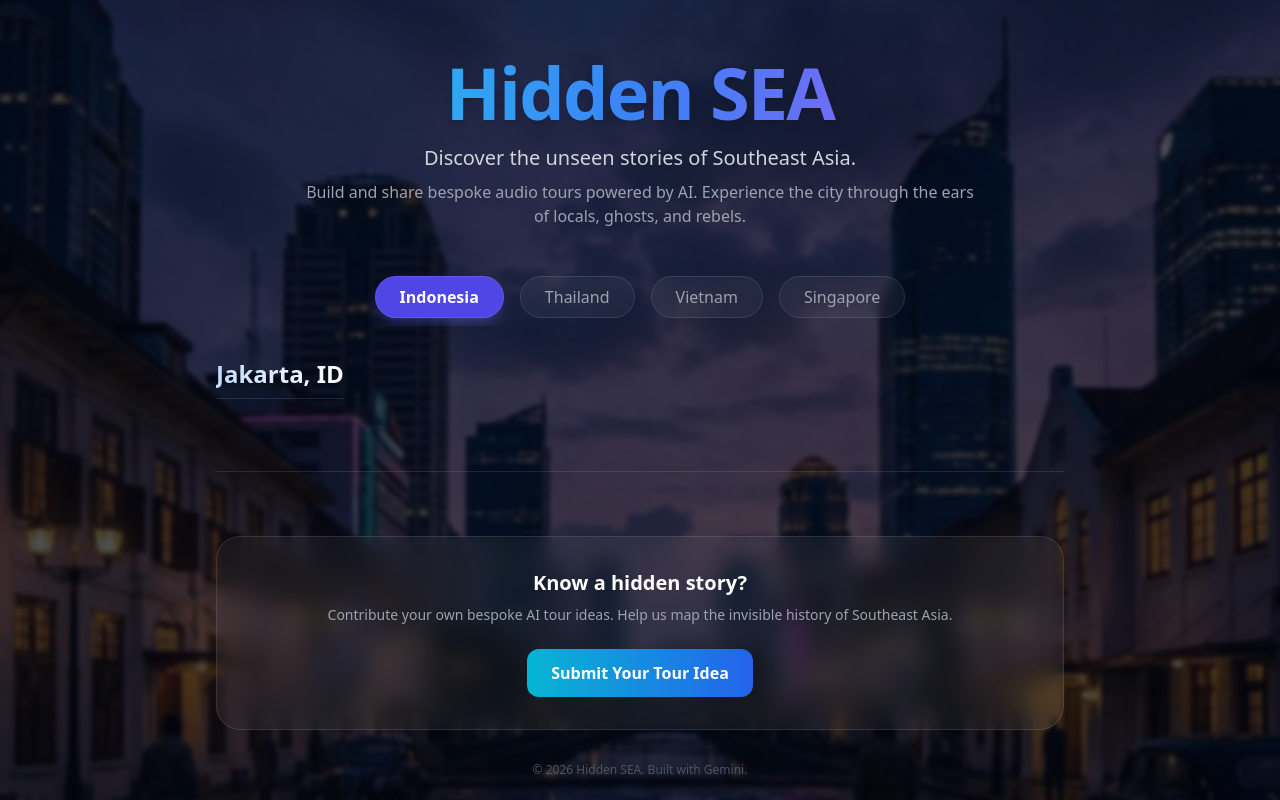
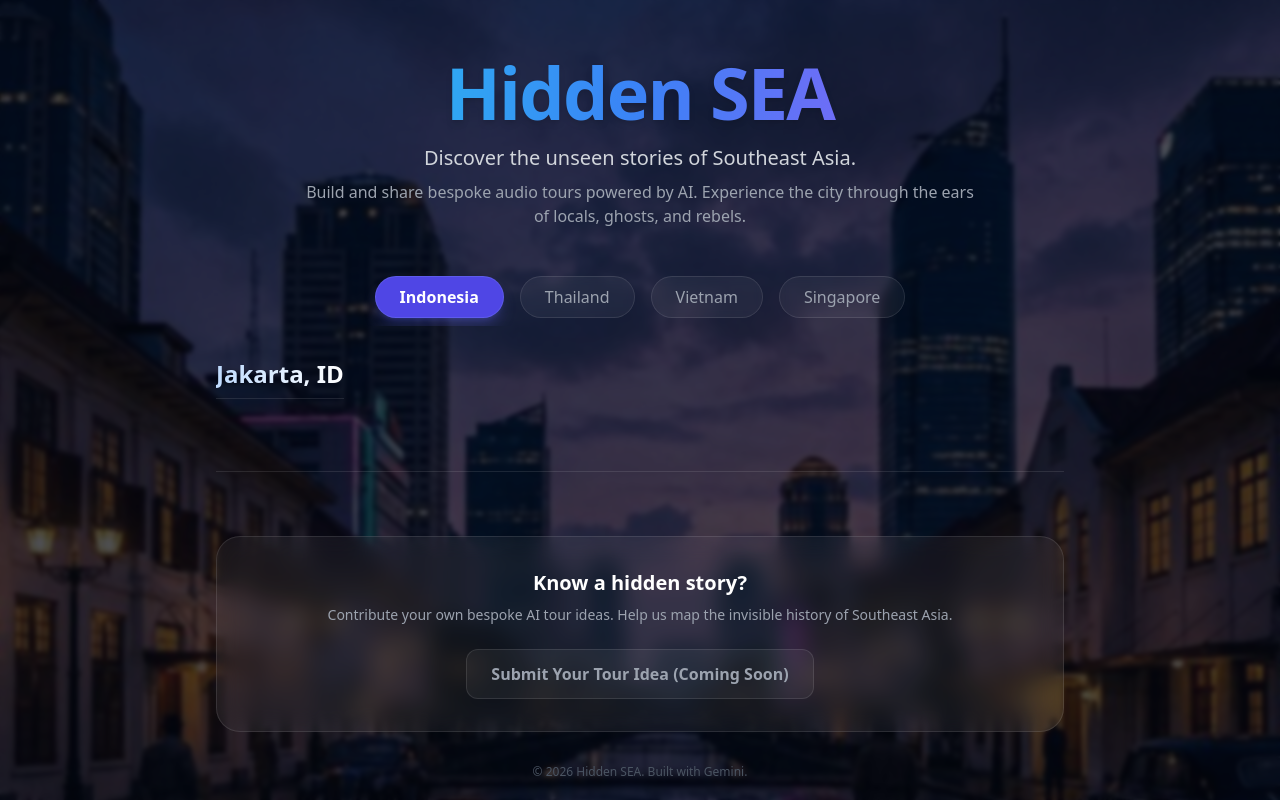
Before and after one commit to aanantha-3169/hiddenseas, a Flask app: template templates/index.html in a window 1280 px wide. Run offline with Flask 3, Linux system fonts and the light colour scheme; the template is opened without the code that fills it, so the values that code supplies are empty; some libraries are stand-ins or nearby versions.

Commit message:
update submit button

```diff
--- a/templates/index.html
+++ b/templates/index.html
@@ -102,10 +102,10 @@
                 <h3 class="text-xl font-bold mb-2 text-white">Know a hidden story?</h3>
                 <p class="text-gray-400 mb-6 text-sm">Contribute your own bespoke AI tour ideas. Help us map the
                     invisible history of Southeast Asia.</p>
-                <a href="mailto:contribute@hiddensea.io"
-                    class="inline-flex items-center px-6 py-3 rounded-xl bg-gradient-to-r from-cyan-500 to-blue-600 text-white font-bold hover:shadow-lg hover:shadow-cyan-500/25 transition transform hover:scale-105">
-                    Submit Your Tour Idea
-                </a>
+                <div
+                    class="inline-flex items-center px-6 py-3 rounded-xl bg-white/5 border border-white/10 text-gray-400 font-bold cursor-not-allowed transition transform hover:scale-105">
+                    Submit Your Tour Idea (Coming Soon)
+                </div>
             </div>
             <p class="text-gray-600 text-xs mt-8">&copy; 2026 Hidden SEA. Built with Gemini.</p>
         </div>
```
